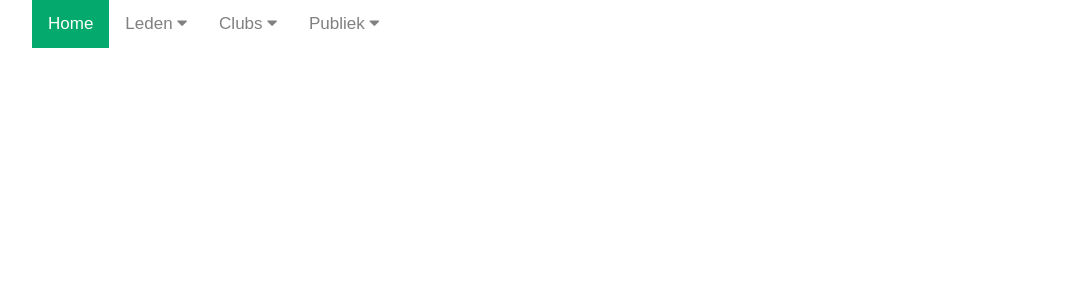
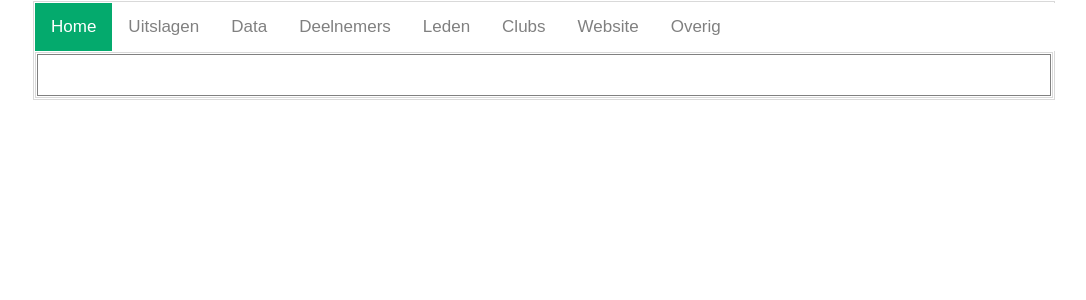
Before and after one commit to ruud00000/wkb_bestuurapp, a Vue app: page / in a window 1280 px wide. Shown: the top 300 px of the page, without its empty margins (96-1182 px from the left). Built offline with nearby package versions, Linux system fonts and the light colour scheme.

Commit message:
menu items redefined

```diff
--- a/src/App.vue
+++ b/src/App.vue
@@ -1,92 +1,81 @@
 <template>
 
-    <div class="topnav" id="myTopnav">
+<div class="topnav" id="myTopnav">
         <!--<img id="logo" src="assets/logo_black_2x.png" alt="Winterswijkse kegelbond logo" href="#top" height="25"> -->
         <a href="#top" class="active">Home</a>
-        <div class="dropdown">
-            <button class="dropbtn">Leden
-            <i class="fa fa-caret-down"></i>
-            </button>
-            <div class="dropdown-content">
-                <a href="#">WKB competitie</a>
-                <a href="#">Meesterschappen</a>
-                <a href="#">Competitiedata</a>
-                <a href="#">Meesterschappen data</a>
-                <a href="#">Download competitie uitslagen</a>
-                <a href="#">Download meesterschappen uitslagen</a>
-                <a href="#">Instellingen competitie</a>
-                <a href="#">Instellingen meesterschappen</a>
-                <a href="#">Profiel</a>
-            </div>
-        </div>
-        <div class="dropdown">
-            <button class="dropbtn">Clubs
-            <i class="fa fa-caret-down"></i>
-            </button>
-            <div class="dropdown-content">
-                <a href="#">Verslag van WKB-overleg</a>
-                <a href="#">Genomen besluit</a>
-                <a href="#">Binnengekomen informatie/verzoek</a>
-                <a href="#">Archief</a>
-                <hr>
-                <a href="#">Competitiedata</a>
-                <a href="#">Deelnemers competitie</a>
-                <hr>
-                <a href="#">Verzonden persbericht</a>
-                <a href="#">Perspublicatie</a>
-                <a href="#">Binnengekomen nieuws</a>
-                <hr>
-                <a href="#">Geplande toernooien</a>
-            </div>
-        </div>
-        <div class="dropdown">
-            <button class="dropbtn">Publiek
-            <i class="fa fa-caret-down"></i>
-            </button>
-            <div class="dropdown-content">
-                <a href="#">Home pagina</a>
-                <a href="#">Clubs</a>
-                <a href="#">Toppers</a>
-                <a href="#">Locaties</a>
-                <a href="#">Kegelsport</a>
-                <a href="#">Kosten</a>
-                <a href="#">Organisatie</a>
-           </div>
-        </div>
-
-         <a href="javascript:void(0);" class="icon" @click="toggleResponsive()">
+        <a href="#uitslagen">Uitslagen</a>
+        <a href="#data">Data</a>
+        <a href="#deelnemers">Deelnemers</a>
+        <a href="#leden">Leden</a>
+        <a href="#clubs">Clubs</a>
+        <a href="#website">Website</a>
+        <a href="#overig">Overig</a>
+        <a href="javascript:void(0);" class="icon" @click="toggleResponsive()">
             <i class="fa fa-bars"></i>
         </a>
     </div>
 
     <div id="main" ref="top">
-         <section class = "top-level-section" v-show="!hideDownload" ref="download">
-            <Download  :todo="todo"/>
+        <section class = "top-level-section" v-show="!hideUitslagen" ref="uitslagen">
+            <Uitslagen  :todo="todo"/>
         </section>
+        <section class = "top-level-section" v-show="!hideData" ref="data">
+            <Data  :todo="todo"/>
+        </section>
+        <section class = "top-level-section" v-show="!hideDeelnemers" ref="deelnemers">
+            <Deelnemers  :todo="todo"/>
+        </section>
+        <section class = "top-level-section" v-show="!hideLeden" ref="leden">
+            <Leden  :todo="todo"/>
+        </section>
+        <section class = "top-level-section" v-show="!hideClubs" ref="clubs">
+            <Clubs  :todo="todo"/>
+        </section>
+        <section class = "top-level-section" v-show="!hideWebsite" ref="website">
+            <Website  :todo="todo"/>
+        </section>
+        <section class = "top-level-section" v-show="!hideOverig" ref="overig">
+            <Overig  :todo="todo"/>
+        </section>
+    </div>
 
-    </div>
 </template>
 
 <script>
 
 import backButton from "./assets/chevron_left_FILL0_wght700_GRAD0_opsz48.png"
 
-import Download from './Download.vue'
+import Uitslagen from './Uitslagen.vue'
+import Data from './Data.vue'
+import Deelnemers from './Deelnemers.vue'
+import Leden from './Leden.vue'
+import Clubs from './Clubs.vue'
+import Website from './Website.vue'
+import Overig from './Overig.vue'
+
 
 export default {
     name: "App",
     components: {
-        Download
+        Uitslagen,
+        Data,
+        Deelnemers,
+        Leden,
+        Clubs,
+        Website,
+        Overig
     },
     data() {
         return {
             source: "",
             backButtonImage: backButton,
-            hideCompetitie: false,
-            hideCompetitiedata: true,
-            hideInstellingen: true,
-            hideDownload: true,
-            hideProfiel: true,
+            hideUitslagen: false,
+            hideData: true,
+            hideDeelnemers: true,
+            hideLeden: true,
+            hideClubs: true,
+            hideWebsite: true,
+            hideOverig: true,
             todo: false
         }
     },
@@ -156,5 +145,5 @@ export default {
 <style>
     @import 'https://cdnjs.cloudflare.com/ajax/libs/font-awesome/4.7.0/css/font-awesome.min.css';
     @import './assets/styles/style.css';
-    @import './assets/styles/responsive_navbar_dropdown.css';
+    @import './assets/styles/topnav_responsive.css';
 </style>
--- /dev/null
+++ b/src/Clubs.vue
@@ -0,0 +1,15 @@
+<template>
+
+</template>
+
+<script>
+
+export default {
+    name: "Clubs"
+    }
+
+</script>
+
+<style>
+
+</style>
--- /dev/null
+++ b/src/Data.vue
@@ -0,0 +1,15 @@
+<template>
+
+</template>
+
+<script>
+
+export default {
+    name: "Data"
+    }
+
+</script>
+
+<style>
+
+</style>
--- /dev/null
+++ b/src/Deelnemers.vue
@@ -0,0 +1,15 @@
+<template>
+
+</template>
+
+<script>
+
+export default {
+    name: "Deelnemers"
+    }
+
+</script>
+
+<style>
+
+</style>
--- /dev/null
+++ b/src/Leden.vue
@@ -0,0 +1,15 @@
+<template>
+
+</template>
+
+<script>
+
+export default {
+    name: "Leden"
+    }
+
+</script>
+
+<style>
+
+</style>
--- a/src/Download.vue
+++ b/src/Overig.vue
@@ -5,7 +5,7 @@
 <script>
 
 export default {
-    name: "Download"
+    name: "Overig"
     }
 
 </script>
--- /dev/null
+++ b/src/Uitslagen.vue
@@ -0,0 +1,15 @@
+<template>
+
+</template>
+
+<script>
+
+export default {
+    name: "Uitslagen"
+    }
+
+</script>
+
+<style>
+
+</style>
--- /dev/null
+++ b/src/Website.vue
@@ -0,0 +1,15 @@
+<template>
+
+</template>
+
+<script>
+
+export default {
+    name: "Website"
+    }
+
+</script>
+
+<style>
+
+</style>
--- a/src/assets/styles/responsive_navbar_dropdown.css
+++ /dev/null
@@ -1,118 +0,0 @@
-/* Menu code (source: https://www.w3schools.com/howto/howto_js_responsive_navbar_dropdown.asp) */
-
-/* Add a black background color to the top navigation */
-.topnav {
-    /*background-color: black;*/
-    overflow: hidden;
-  }
-
-  /* Style the links inside the navigation bar */
-  .topnav a {
-    float: left;
-    display: block;
-    color: grey;
-    text-align: center;
-    padding: 14px 16px;
-    text-decoration: none;
-    font-size: 17px;
-  }
-
-  /* Add an active class to highlight the current page */
-  .topnav a.active {
-    background-color: #04AA6D;
-    color: white;
-  }
-
-  /* Hide the link that should open and close the topnav on small screens */
-  .topnav .icon {
-    display: none;
-  }
-
-  /* Dropdown container - needed to position the dropdown content */
-  .dropdown {
-    float: left;
-    overflow: hidden;
-  }
-
-  /* Style the dropdown button to fit inside the topnav */
-  .dropdown .dropbtn {
-    font-size: 17px;
-    border: none;
-    outline: none;
-    color: grey;
-    padding: 14px 16px;
-    background-color: white;
-    font-family: inherit;
-    margin: 0;
-  }
-
-  /* Style the dropdown content (hidden by default) */
-  .dropdown-content {
-    display: none;
-    position: absolute;
-    background-color: #f9f9f9;
-    min-width: 160px;
-    box-shadow: 0px 8px 16px 0px rgba(0,0,0,0.2);
-    z-index: 1;
-  }
-
-
-  /* Style the links inside the dropdown */
-  .dropdown-content a {
-    float: none;
-    color: grey;
-    padding: 12px 16px;
-    text-decoration: none;
-    display: block;
-    text-align: left;
-  }
-
-  /* Add a dark background on topnav links and the dropdown button on hover */
-  .topnav a:hover, .dropdown:hover .dropbtn {
-    background-color: #ddd;
-    color: white;
-  }
-
-  /* Add a grey background to dropdown links on hover */
-  .dropdown-content a:hover {
-    background-color: #ddd;
-    color: black;
-  }
-
-  /* Show the dropdown menu when the user moves the mouse over the dropdown button */
-  .dropdown:hover .dropdown-content {
-    display: block;
-  }
-
-  /* When the screen is less than 600 pixels wide, hide all links, except for the first one ("Home"). Show the link that contains should open and close the topnav (.icon) */
-  @media screen and (max-width: 400px) {
-    .topnav a:not(:first-child), .dropdown .dropbtn {
-      display: none;
-    }
-    .topnav a.icon {
-      float: right;
-      display: block;
-    }
-  }
-
-  /* The "responsive" class is added to the topnav with JavaScript when the user clicks on the icon. This class makes the topnav look good on small screens (display the links vertically instead of horizontally) */
-  @media screen and (max-width: 400px) {
-    .topnav.responsive {position: relative;}
-    .topnav.responsive a.icon {
-      position: absolute;
-      right: 0;
-      top: 0;
-    }
-    .topnav.responsive a {
-      float: none;
-      display: block;
-      text-align: left;
-    }
-    .topnav.responsive .dropdown {float: none;}
-    .topnav.responsive .dropdown-content {position: relative;}
-    .topnav.responsive .dropdown .dropbtn {
-      display: block;
-      width: 100%;
-      text-align: left;
-    }
-  }
--- a/src/assets/styles/style.css
+++ b/src/assets/styles/style.css
@@ -8,21 +8,13 @@ html {
     display: flex;
     justify-content: center;
 }
+
 html,
 body,
 section,
 footer,
 div {
     border-width: thin;
-    border-style: none;
-}
-hr {
-    color: rgba(128, 128, 128, 0.301);
-    height: 1px;
-    background-color: rgba(128, 128, 128, 0.301);
-    border: none;
-    margin-block-start: 0px;
-    margin-block-end: 0px;
 }
 button {
     width: 100%;
@@ -40,18 +32,25 @@ body {
     align-items: center;
 }
 section {
+    /*display: flex;*/
+    /*flex-direction: column;  voor buttons in sectie */
+
+    border-style: solid;
     border-color: grey;
+    margin:1px;
     padding: 20px;
  }
 div {
+    border-style: solid;
     border-color: rgba(128, 128, 128, 0.301);
+    margin:1px;
 }
 footer {
     border-style: dashed;
     border-color: grey;
+    margin:1px;
 }
 h1 {
-    padding-top: 20px;
     font-size: xxx-large;
 }
 h2 {
@@ -86,7 +85,6 @@ a:active {
 }
 #navbar {
     position: fixed;
-    top: 0px;
     height: 50px;
     width: 100%;
     background-color: white;
@@ -132,10 +130,3 @@ a:active {
     font-size: medium;
     margin:auto;
 }
-@media screen and (max-width: 850px) {
-    /* CSS that should be displayed if width is equal to or less than 1280px goes here */
-        body,
-        .topnav {
-            width: 100%;
-        }
-}
--- /dev/null
+++ b/src/assets/styles/topnav_responsive.css
@@ -0,0 +1,71 @@
+/* Menu code (source: https://www.w3schools.com/howto/howto_js_topnav_responsive.asp)
+/* Add a black background color to the top navigation */
+.topnav {
+  background-color: white;
+  overflow: hidden;
+  width: 80%;
+  position: fixed;
+  border: none;
+}
+
+/* Style the links inside the navigation bar */
+.topnav a {
+  float: left;
+  display: block;
+  color: grey;
+  text-align: center;
+  padding: 14px 16px;
+  text-decoration: none;
+  font-size: 17px;
+}
+
+/* Change the color of links on hover */
+.topnav a:hover {
+  background-color: #ddd;
+  color: black;
+}
+
+/* Add an active class to highlight the current page */
+.topnav a.active {
+  background-color: #04AA6D;
+  color: white;
+}
+
+/* Hide the link that should open and close the topnav on small screens */
+.topnav .icon {
+  display: none;
+}
+
+/* When the screen is less than 600 pixels wide, hide all links, except for the first one ("Home"). Show the link that contains should open and close the topnav (.icon) */
+@media screen and (max-width: 900px ) {
+  .topnav a:not(:first-child) {
+      display: none;
+  }
+  .topnav a.icon {
+    float: right;
+    display: block;
+  }
+}
+
+/* The "responsive" class is added to the topnav with JavaScript when the user clicks on the icon. This class makes the topnav look good on small screens (display the links vertically instead of horizontally) */
+@media screen and (max-width: 900px) {
+  .topnav.responsive {position: relative;}
+  .topnav.responsive a.icon {
+    position: absolute;
+    right: 0;
+    top: 0;
+  }
+  .topnav.responsive a {
+    float: none;
+    display: block;
+    text-align: left;
+  }
+}
+
+@media screen and (max-width: 900px) {
+  /* CSS that should be displayed if width is equal to or less than 1280px goes here */
+      body,
+      .topnav {
+          width: 100%;
+      }
+  }
```
